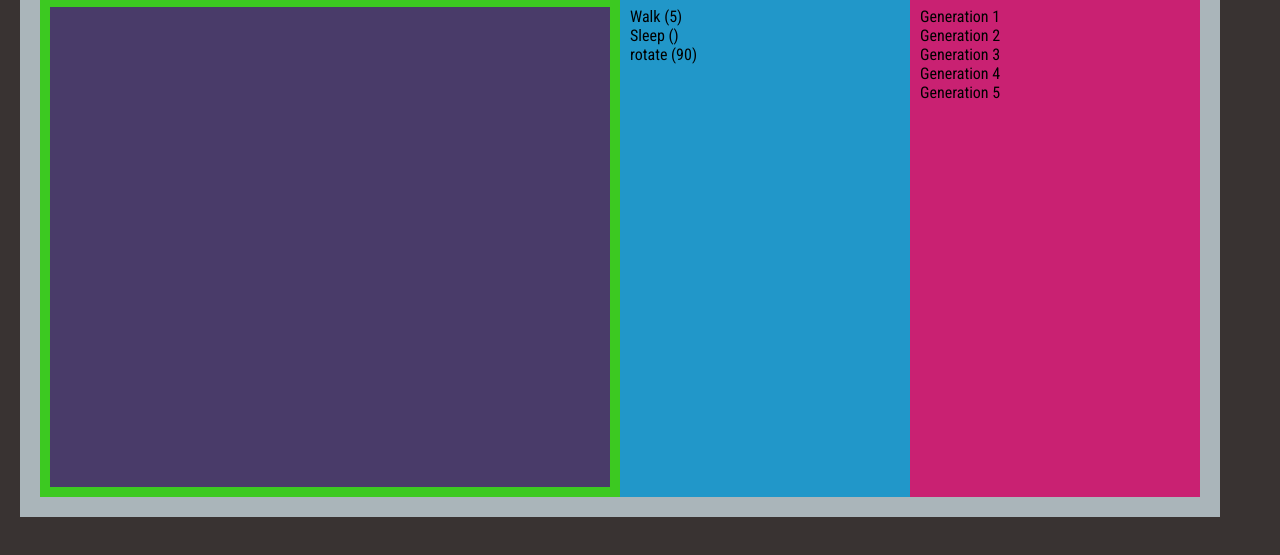
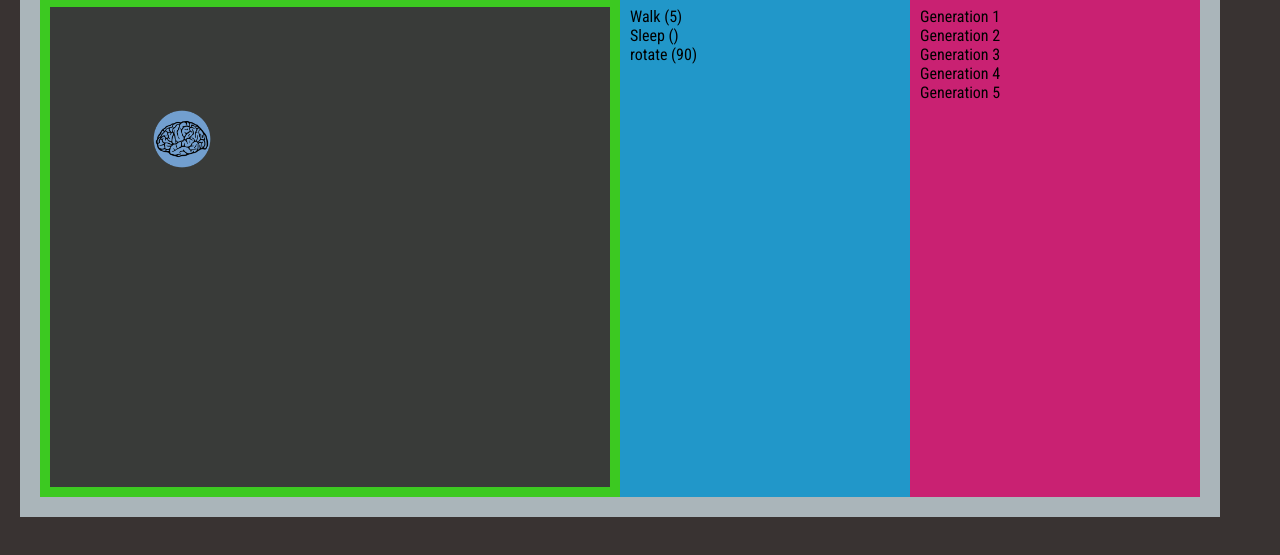
Before and after one commit to liam-b/behavior-tree, a plain HTML site: page index.html in a window 1280 px wide. Shown: the part 101-656 px from the top of the page. Drawn offline with nearby package versions, Linux system fonts and the light colour scheme.

Commit message:
Setup of viewport

```diff
--- a/index.html
+++ b/index.html
@@ -36,6 +36,9 @@
 
 		<script src="https://ajax.googleapis.com/ajax/libs/angularjs/1.5.6/angular.js"></script>
 
+		<script src="js/other/viewport/creature.js"></script>
+		<script src="js/other/viewport/view.js"></script>
+
 		<script src="js/app.js"></script>
 		<script src="js/services/SimulationService.js"></script>
 		<script src="js/controllers/BrainCtrl.js"></script>
--- a/js/controllers/SimulationCtrl.js
+++ b/js/controllers/SimulationCtrl.js
@@ -1,3 +1,3 @@
 angular.module('SimulationCtrl',[]).controller('SimulationController', function($scope,Simulation){
-
+	showViewport(document.getElementById('simulationCanvas'));
 });
--- a/js/other/viewport/creature.js
+++ b/js/other/viewport/creature.js
@@ -0,0 +1,18 @@
+var img = new Image();
+img.src = "assets/creature.png";
+
+var Creature = function(x,y){
+	this.x = x;
+	this.y = y;
+
+	this.energy = 100;
+	this.health = 100;
+}
+
+Creature.prototype.update = function() {
+
+}
+
+Creature.prototype.draw = function(c) {
+	c.drawImage(img,this.x,this.y,64,64);
+}
--- /dev/null
+++ b/js/other/viewport/view.js
@@ -0,0 +1,22 @@
+function showViewport(canvasElement){
+	var c = canvasElement.getContext('2d');
+
+	canvasElement.setAttribute('width', window.getComputedStyle(canvasElement).width);
+	canvasElement.setAttribute('height', window.getComputedStyle(canvasElement).height);
+
+	var width = canvasElement.width;
+	var height = canvasElement.height;
+
+	var activeCreature = new Creature(100,100);
+
+	function draw(){
+		c.fillStyle = "rgb(57, 59, 57)"
+		c.fillRect(0,0,width,height);
+
+		activeCreature.update();
+		activeCreature.draw(c);
+
+		requestAnimationFrame(draw);
+	}
+	requestAnimationFrame(draw);
+}
```
Also changed, not shown: assets/creature.png (added), assets/creature.svg (added).
